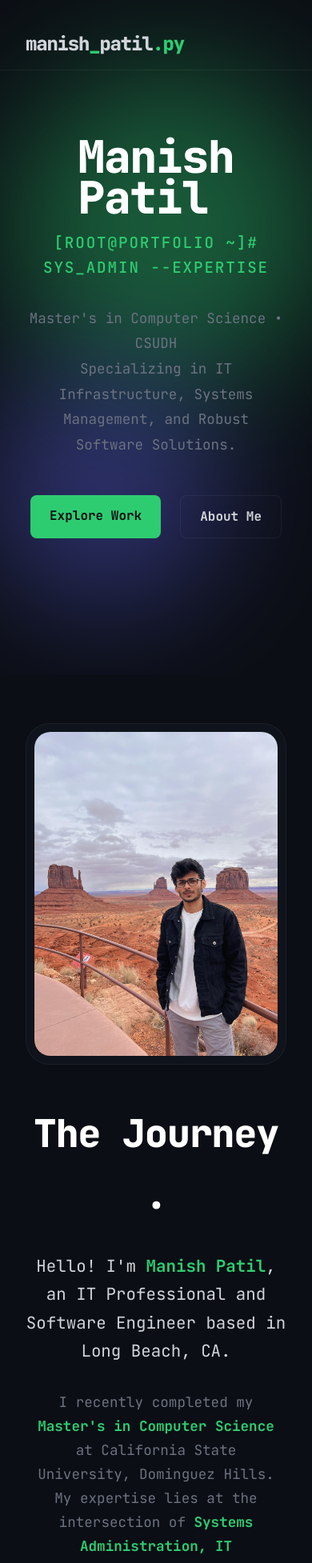
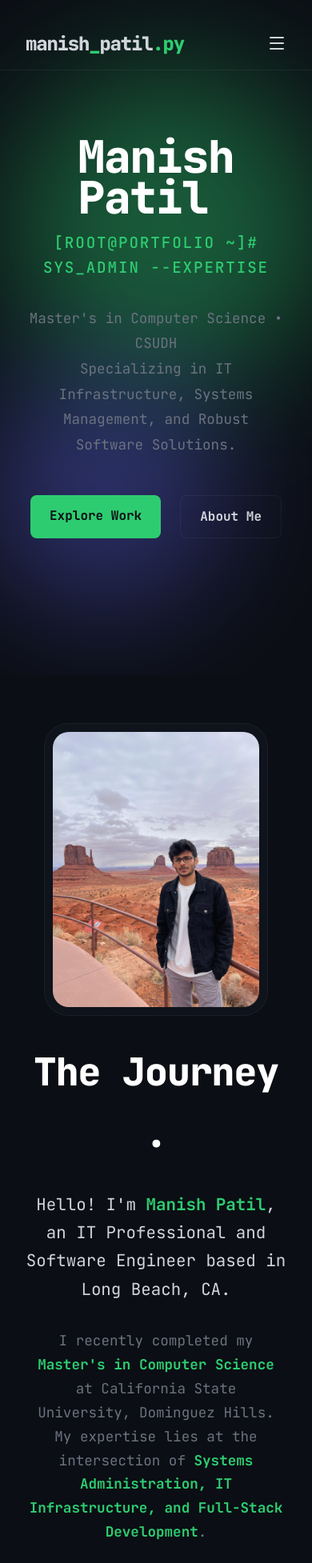
Before and after one commit to litaPhsinaM/ManishPatil_Portfolio, a React (Vite) app in the folder modern-portfolio/: page / in a window 390 px wide. Shown: the top 1954 px of the page at 80% size. Built offline with nearby package versions, Linux system fonts and the light colour scheme.

Commit message:
fix: exhaustive mobile responsiveness and hash routing for gh-pages

```diff
--- a/modern-portfolio/src/App.tsx
+++ b/modern-portfolio/src/App.tsx
@@ -1,4 +1,4 @@
-import { BrowserRouter as Router, Routes, Route } from 'react-router-dom';
+import { HashRouter as Router, Routes, Route } from 'react-router-dom';
 import Navbar from './components/Navbar';
 import Home from './pages/Home';
 import ProjectsPage from './pages/ProjectsPage';
@@ -8,7 +8,7 @@ import './styles/App.css';
 
 function App() {
   return (
-    <Router basename={import.meta.env.BASE_URL}>
+    <Router>
       <div className="parallax-wrapper">
         <Navbar />
         <main>
--- a/modern-portfolio/src/components/Navbar.tsx
+++ b/modern-portfolio/src/components/Navbar.tsx
@@ -5,6 +5,8 @@ import '../styles/Navbar.css';
 
 const Navbar: React.FC = () => {
     const [isScrolled, setIsScrolled] = useState(false);
+
+    const [isOpen, setIsOpen] = useState(false);
 
     useEffect(() => {
         const handleScroll = () => {
@@ -27,12 +29,13 @@ const Navbar: React.FC = () => {
                     manish<span>_</span>patil<span>.py</span>
                 </NavLink>
 
-                <div className="nav-links">
+                <div className={`nav-links ${isOpen ? 'open' : ''}`}>
                     {navLinks.map((link) => (
                         <NavLink
                             key={link.name}
                             to={link.href}
                             className={({ isActive }) => `nav-link ${isActive ? 'active' : ''}`}
+                            onClick={() => setIsOpen(false)}
                         >
                             {link.name}
                         </NavLink>
@@ -48,7 +51,11 @@ const Navbar: React.FC = () => {
                     </a>
                 </div>
 
-                <button className="md-hidden" style={{ background: 'none', border: 'none', color: 'white', cursor: 'pointer', display: 'none' }}>
+                <button
+                    className="menu-toggle"
+                    onClick={() => setIsOpen(!isOpen)}
+                    aria-label="Toggle Menu"
+                >
                     <Menu size={24} />
                 </button>
             </div>
--- a/modern-portfolio/src/styles/About.css
+++ b/modern-portfolio/src/styles/About.css
@@ -153,23 +153,48 @@
 }
 
 @media (max-width: 992px) {
-    .about-top-grid {
-        grid-template-columns: 1fr;
+    .about-hybrid-layout {
         gap: 3rem;
-        text-align: center;
-    }
-
-    .about-text .section-title {
-        text-align: center;
-    }
-
-    .about-text {
-        text-align: center;
     }
 }
 
 @media (max-width: 768px) {
+    .about-top-grid {
+        grid-template-columns: 1fr;
+        gap: 2rem;
+        text-align: center;
+        margin-bottom: 3rem;
+    }
+
+    .about-image.small-profile {
+        max-width: 280px;
+        /* Reduced for mobile */
+    }
+
+    .about-text .section-title,
+    .about-text {
+        text-align: center;
+    }
+
     .interests-grid-refined {
         grid-template-columns: 1fr;
+        gap: 1.5rem;
+    }
+
+    .interest-content.interest-card-with-img {
+        flex-direction: column;
+    }
+
+    .interest-img-wrapper {
+        width: 100%;
+        height: 180px;
     }
 }
+
+/* Tablet optimization: Enable side-by-side at 768px+ */
+@media (min-width: 769px) {
+    .about-top-grid {
+        grid-template-columns: 1fr 1.2fr;
+        gap: 3rem;
+    }
+}
--- a/modern-portfolio/src/styles/Navbar.css
+++ b/modern-portfolio/src/styles/Navbar.css
@@ -75,9 +75,44 @@
     color: var(--accent);
 }
 
+.menu-toggle {
+    display: none;
+    background: none;
+    border: none;
+    color: var(--text-main);
+    cursor: pointer;
+    transition: color 0.3s ease;
+}
+
+.menu-toggle:hover {
+    color: var(--accent);
+}
+
 @media (max-width: 768px) {
+    .menu-toggle {
+        display: block;
+    }
 
-    .nav-links,
+    .nav-links {
+        position: fixed;
+        top: 64px;
+        left: 0;
+        width: 100%;
+        background: rgba(11, 14, 20, 0.98);
+        backdrop-filter: blur(20px);
+        flex-direction: column;
+        padding: 2rem;
+        gap: 2rem;
+        transform: translateY(-150%);
+        transition: transform 0.4s cubic-bezier(0.4, 0, 0.2, 1);
+        border-bottom: 1px solid var(--accent);
+        display: flex;
+    }
+
+    .nav-links.open {
+        transform: translateY(0);
+    }
+
     .nav-socials {
         display: none;
     }
```
